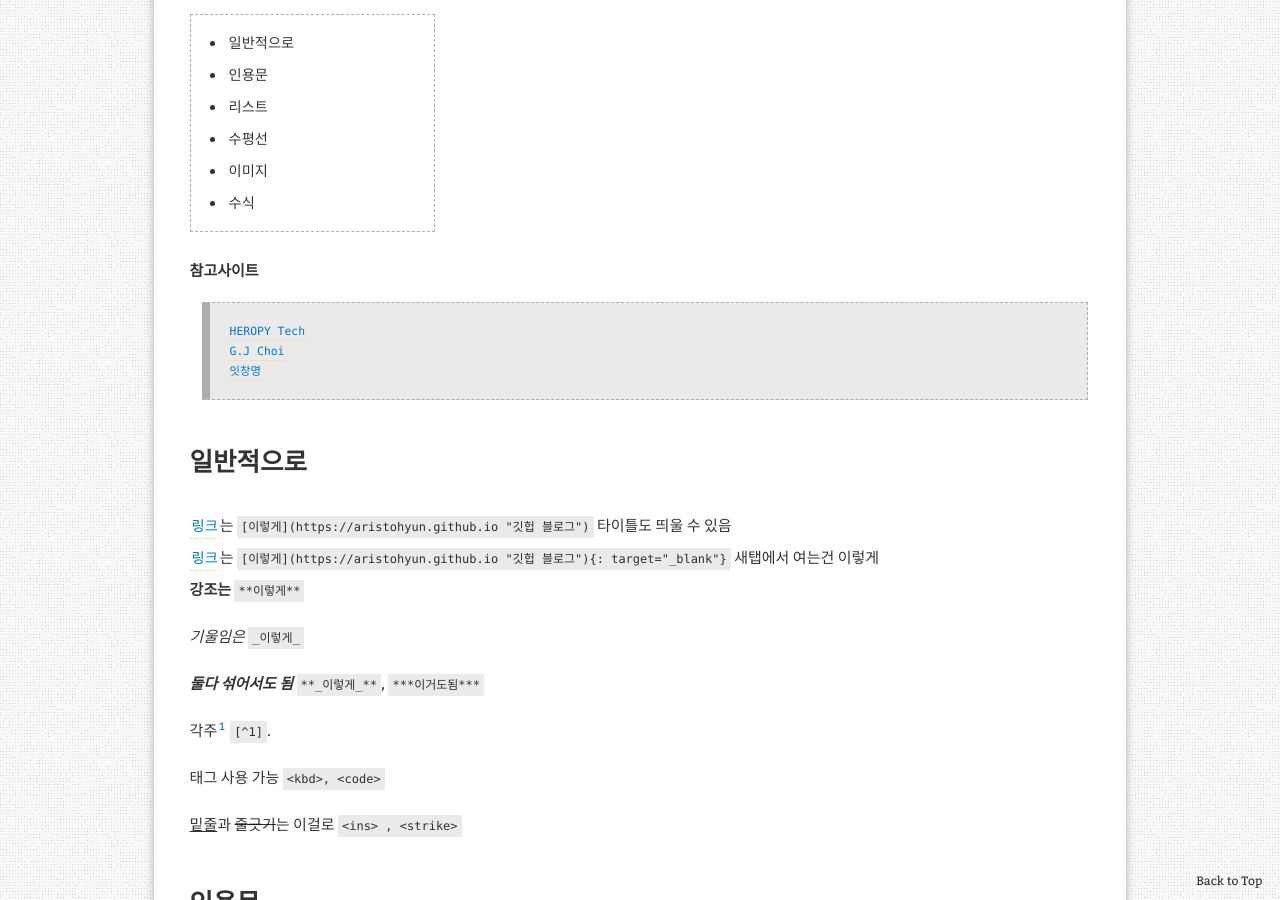
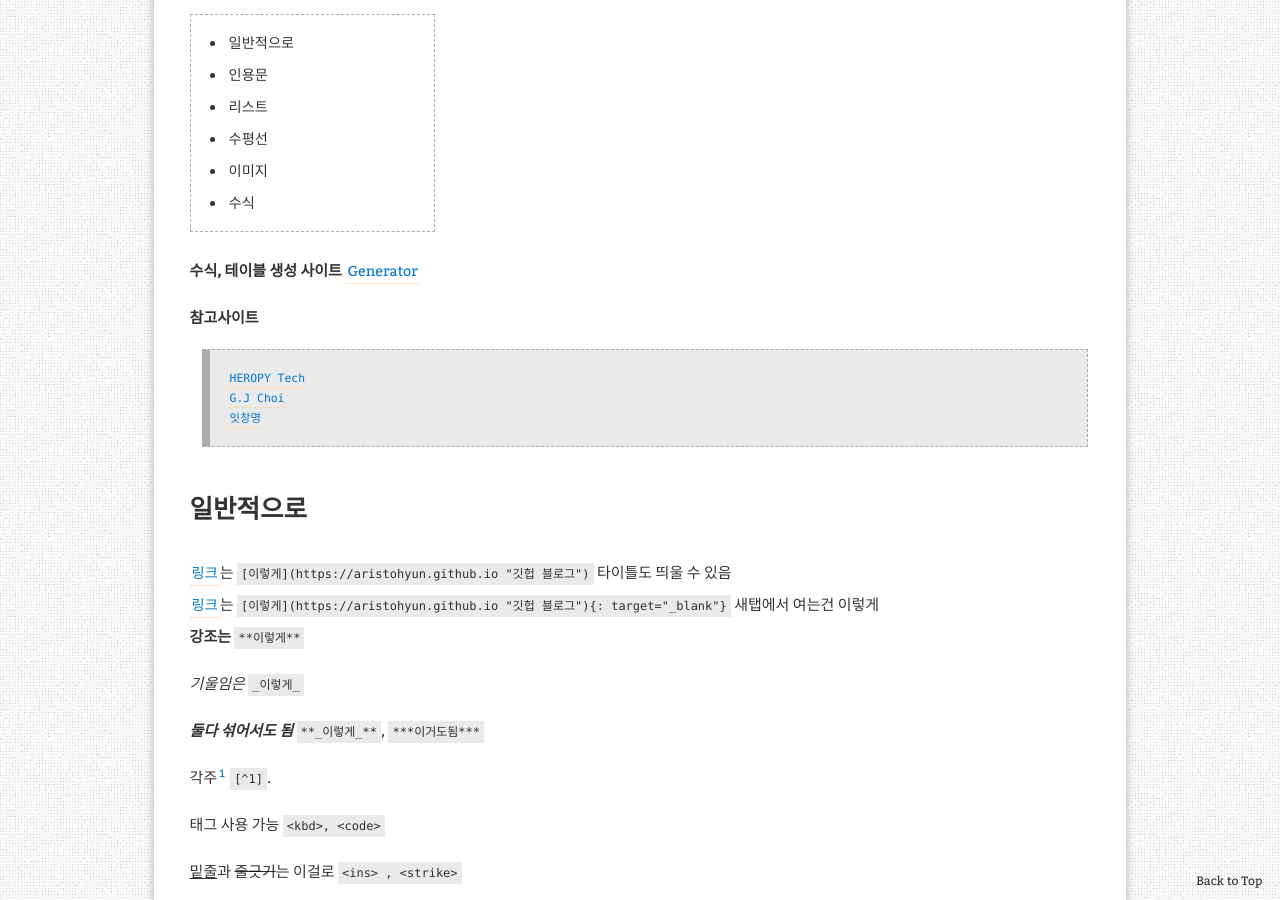
Before and after one commit to aristohyun/aristohyun.github.io, a Jekyll site: the page built from _posts/2020-07-13-quick-kramdown-demo.md, in a window 1280 px wide and 900 px high, scrolled down 405 px. Built offline with Jekyll 4.4.1, drawn with Linux system fonts in a browser that asks for light colours; comment, search, counter and statistics services are not loaded.

Commit message:
Update 2020-07-13-quick-kramdown-demo.md

```diff
--- a/_posts/2020-07-13-quick-kramdown-demo.md
+++ b/_posts/2020-07-13-quick-kramdown-demo.md
@@ -12,6 +12,9 @@ redirect_from:
 
 * Kramdown table of contents
 {:toc .toc}
+
+**수식, 테이블 생성 사이트**
+[Generator](https://www.tablesgenerator.com/markdown_tables){: target="_ blank"}
 
 **참고사이트**
 > [HEROPY Tech](https://heropy.blog/2017/09/30/markdown/)
```
